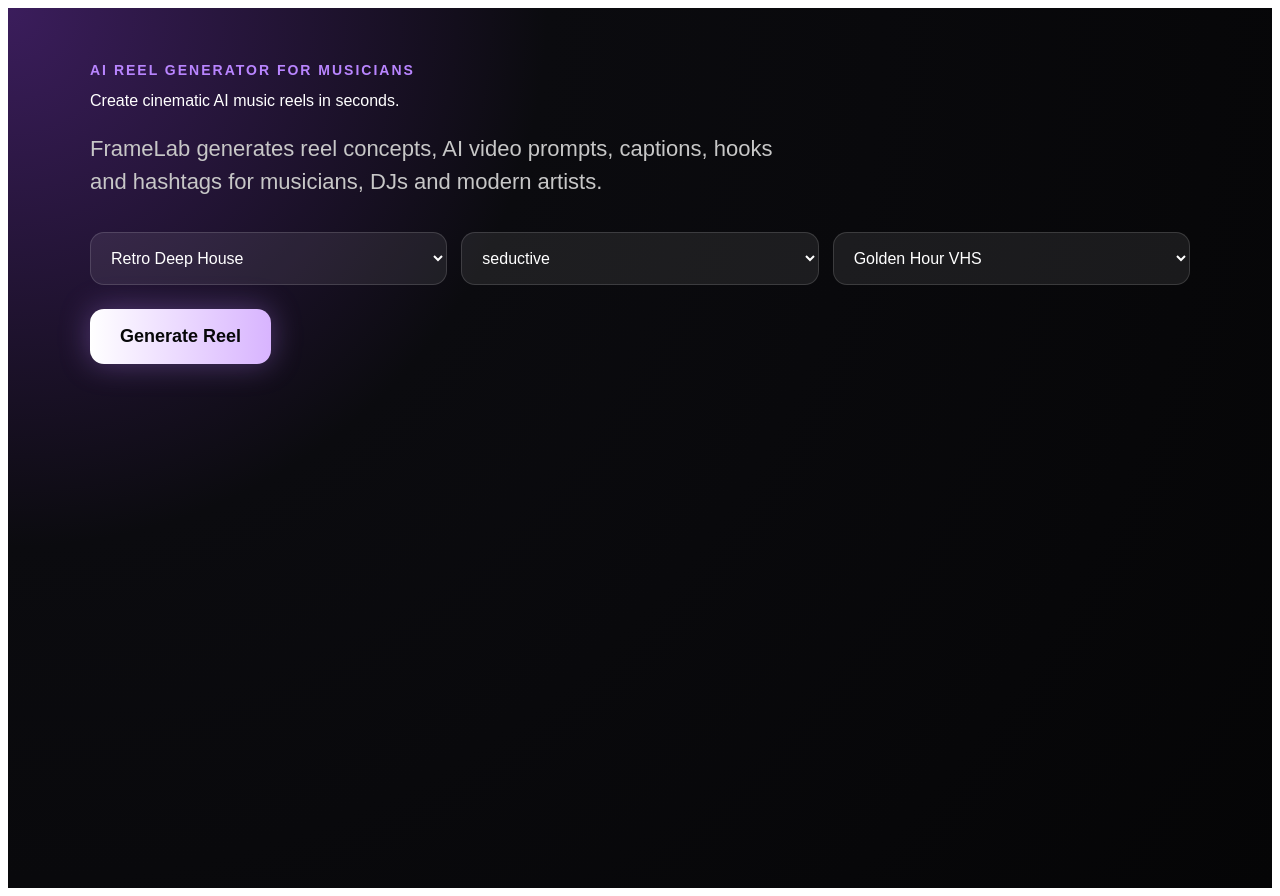
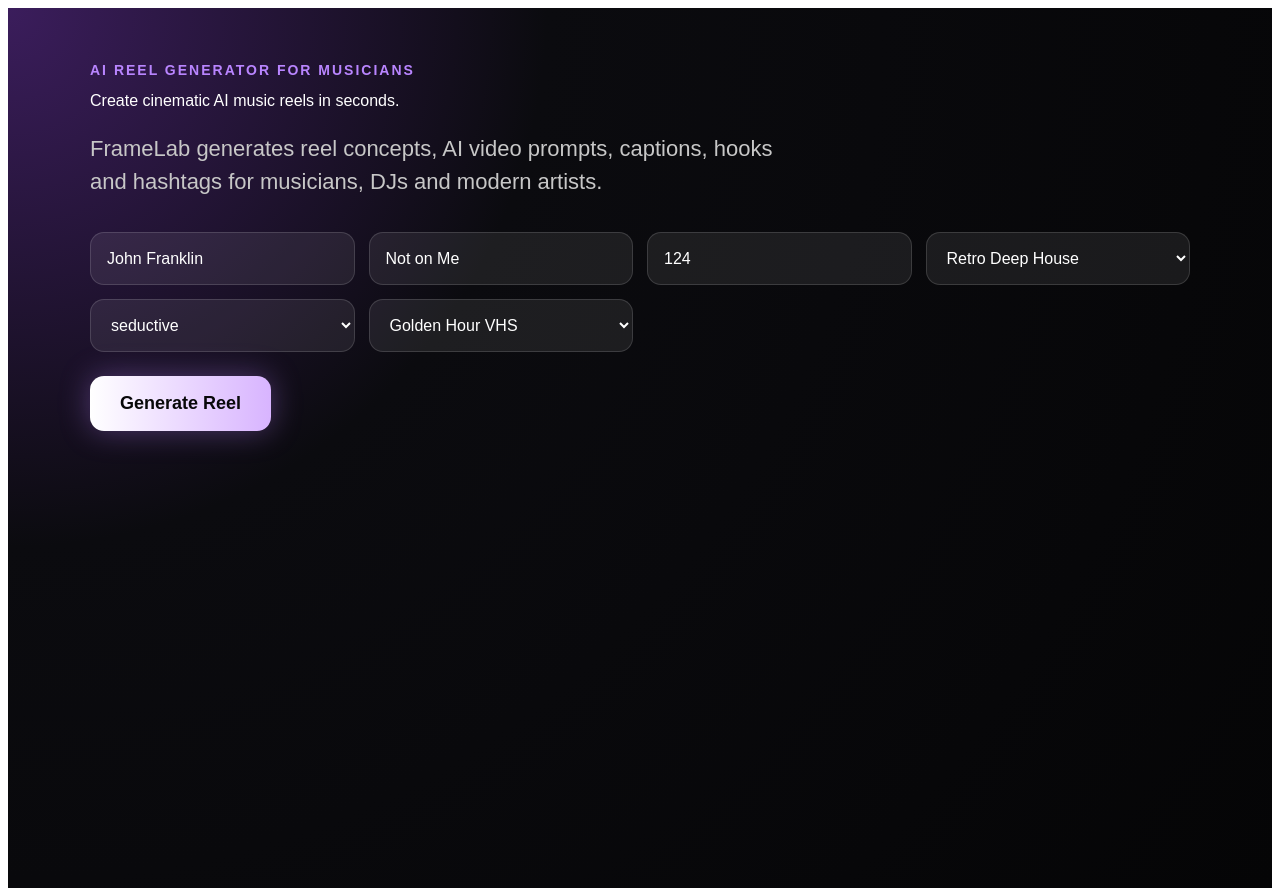
Before and after one commit to infojohnfranklin-hue/framelab, a Next.js app: page / in a window 1280 px wide. Built offline with nearby package versions, Linux system fonts and the light colour scheme.

Commit message:
Update index.js

```diff
--- a/pages/index.js
+++ b/pages/index.js
@@ -31,6 +31,26 @@
         </p>
 
         <div style={grid}>
+          <input
+  style={input}
+  value={artist}
+  onChange={(e) => setArtist(e.target.value)}
+  placeholder="Artist Name"
+/>
+
+<input
+  style={input}
+  value={track}
+  onChange={(e) => setTrack(e.target.value)}
+  placeholder="Track Name"
+/>
+
+<input
+  style={input}
+  value={bpm}
+  onChange={(e) => setBpm(e.target.value)}
+  placeholder="BPM"
+/>
           <select style={input} value={genre} onChange={(e) => setGenre(e.target.value)}>
   <option>Retro Deep House</option>
   <option>Melodic House</option>
```
